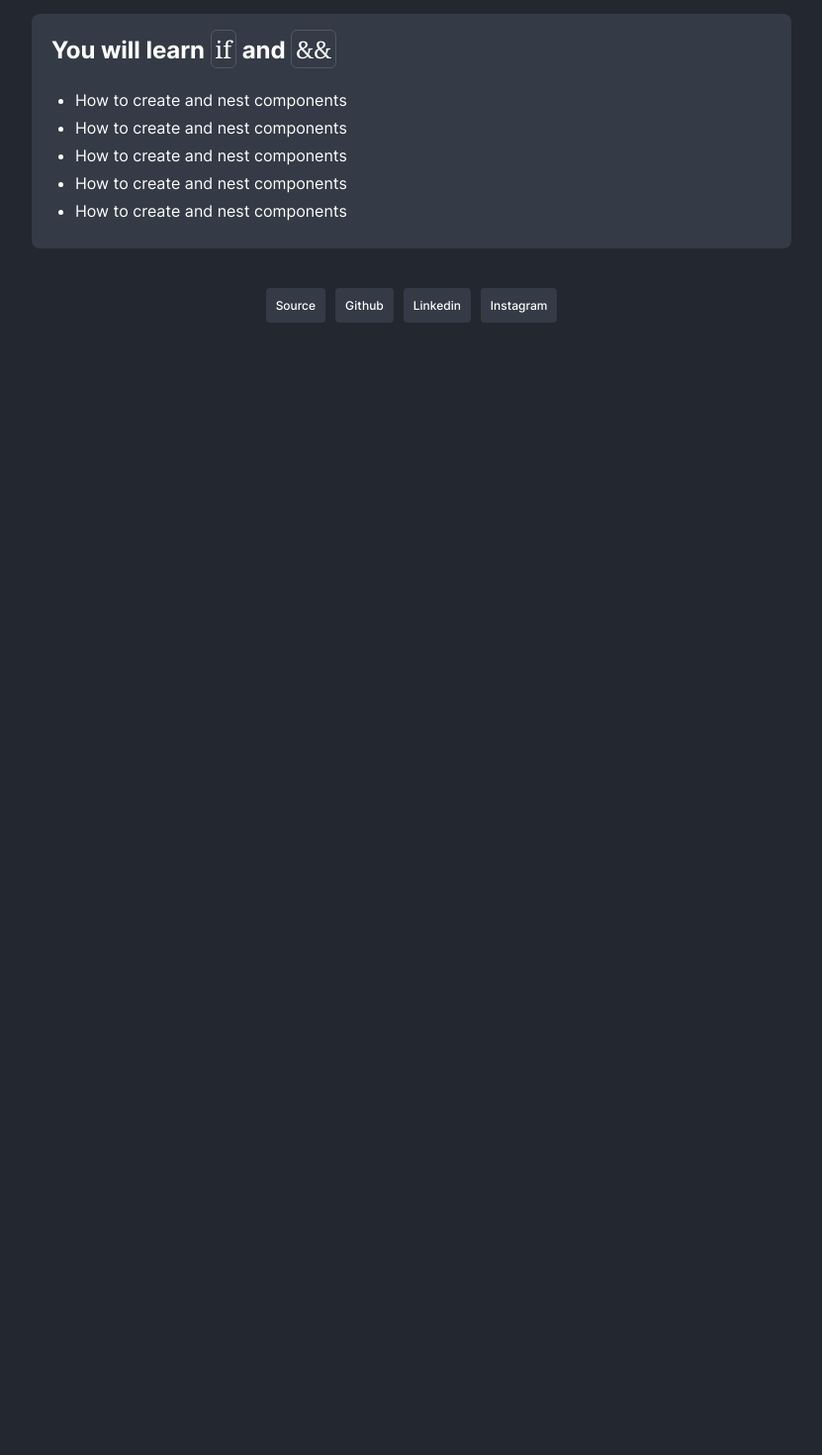
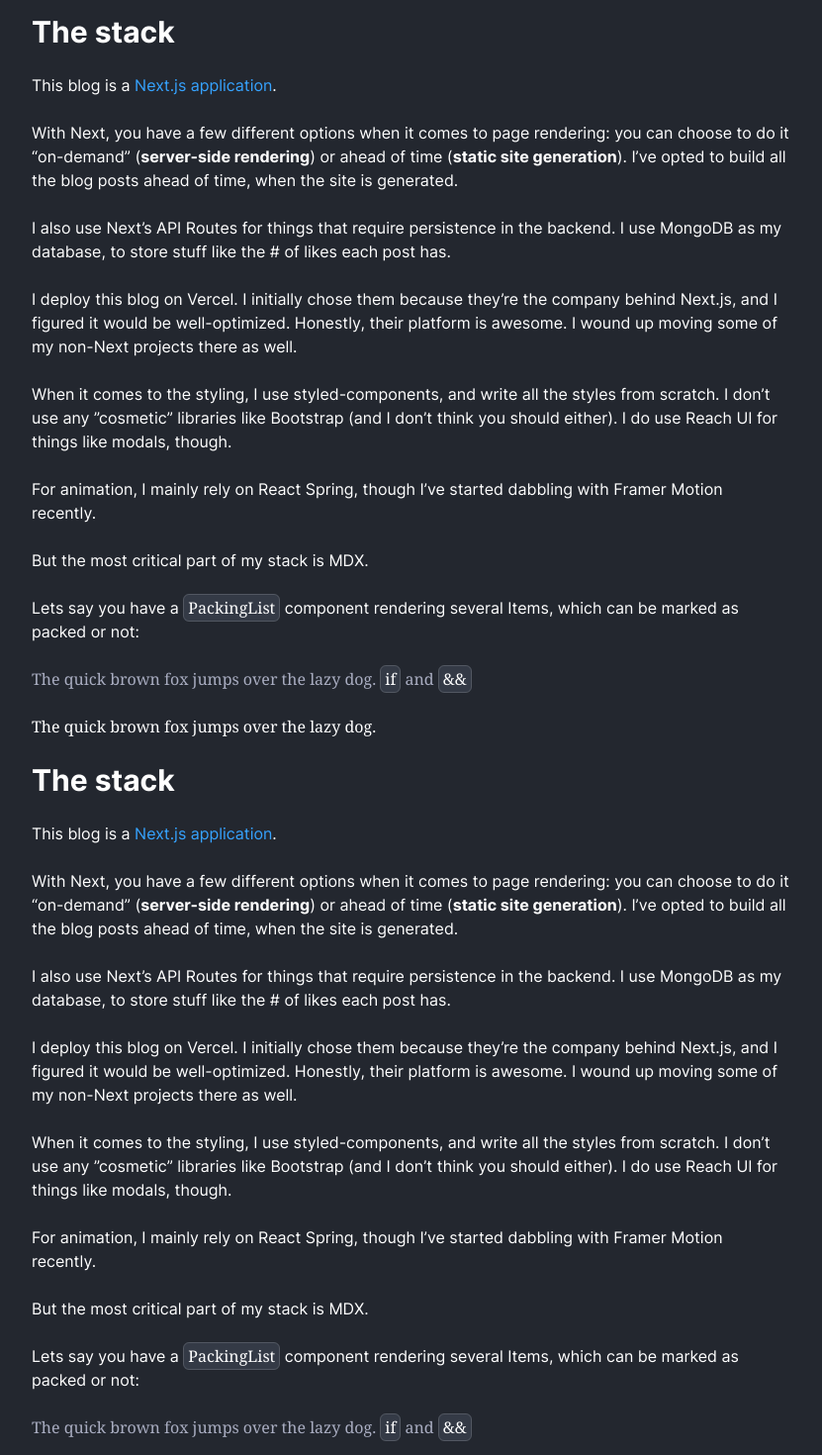
Before and after one commit to helciofranco/helciofranco.com, a Next.js app: page / in a window 1280 px wide. Shown: the part 1240-2710 px from the top of the page at 99% size, without its empty margins (224-1055 px from the left). Before the commit the page ends 1606 px from the top, so only its background shows below. Built offline with nearby package versions, Linux system fonts and the light colour scheme.

Commit message:
chore: just testing

```diff
--- a/src/modules/blog/screens/Feed/index.tsx
+++ b/src/modules/blog/screens/Feed/index.tsx
@@ -83,6 +83,120 @@ const Feed = () => {
           The quick brown fox jumps over the lazy dog.
         </Text>
 
+        <Text variant="h2" as="h2" marginBottom>
+          The stack
+        </Text>
+
+        <Text marginBottom>
+          This blog is a <Link href="aaaaa">Next.js application</Link>.
+        </Text>
+
+        <Text marginBottom>
+          With Next, you have a few different options when it comes to page
+          rendering: you can choose to do it “on-demand” (
+          <b>server-side rendering</b>) or ahead of time (
+          <b>static site generation</b>). I&rsquo;ve opted to build all the blog
+          posts ahead of time, when the site is generated.
+        </Text>
+
+        <Text marginBottom>
+          I also use Next&rsquo;s API Routes for things that require persistence
+          in the backend. I use MongoDB as my database, to store stuff like the
+          # of likes each post has.
+        </Text>
+
+        <Text marginBottom>
+          I deploy this blog on Vercel. I initially chose them because
+          they&rsquo;re the company behind Next.js, and I figured it would be
+          well-optimized. Honestly, their platform is awesome. I wound up moving
+          some of my non-Next projects there as well.
+        </Text>
+
+        <Text marginBottom>
+          When it comes to the styling, I use styled-components, and write all
+          the styles from scratch. I don&rsquo;t use any &rdquo;cosmetic&rdquo;
+          libraries like Bootstrap (and I don&rsquo;t think you should either).
+          I do use Reach UI for things like modals, though.
+        </Text>
+
+        <Text marginBottom>
+          For animation, I mainly rely on React Spring, though I&rsquo;ve
+          started dabbling with Framer Motion recently.
+        </Text>
+
+        <Text marginBottom>But the most critical part of my stack is MDX.</Text>
+
+        <Text marginBottom>
+          Lets say you have a <Code>PackingList</Code> component rendering
+          several Items, which can be marked as packed or not:
+        </Text>
+
+        <Text color="secondary" serif marginBottom>
+          The quick brown fox jumps over the lazy dog. <Code>if</Code> and{' '}
+          <Code>{'&&'}</Code>
+        </Text>
+
+        <Text serif marginBottom>
+          The quick brown fox jumps over the lazy dog.
+        </Text>
+
+        <Text variant="h2" as="h2" marginBottom>
+          The stack
+        </Text>
+
+        <Text marginBottom>
+          This blog is a <Link href="aaaaa">Next.js application</Link>.
+        </Text>
+
+        <Text marginBottom>
+          With Next, you have a few different options when it comes to page
+          rendering: you can choose to do it “on-demand” (
+          <b>server-side rendering</b>) or ahead of time (
+          <b>static site generation</b>). I&rsquo;ve opted to build all the blog
+          posts ahead of time, when the site is generated.
+        </Text>
+
+        <Text marginBottom>
+          I also use Next&rsquo;s API Routes for things that require persistence
+          in the backend. I use MongoDB as my database, to store stuff like the
+          # of likes each post has.
+        </Text>
+
+        <Text marginBottom>
+          I deploy this blog on Vercel. I initially chose them because
+          they&rsquo;re the company behind Next.js, and I figured it would be
+          well-optimized. Honestly, their platform is awesome. I wound up moving
+          some of my non-Next projects there as well.
+        </Text>
+
+        <Text marginBottom>
+          When it comes to the styling, I use styled-components, and write all
+          the styles from scratch. I don&rsquo;t use any &rdquo;cosmetic&rdquo;
+          libraries like Bootstrap (and I don&rsquo;t think you should either).
+          I do use Reach UI for things like modals, though.
+        </Text>
+
+        <Text marginBottom>
+          For animation, I mainly rely on React Spring, though I&rsquo;ve
+          started dabbling with Framer Motion recently.
+        </Text>
+
+        <Text marginBottom>But the most critical part of my stack is MDX.</Text>
+
+        <Text marginBottom>
+          Lets say you have a <Code>PackingList</Code> component rendering
+          several Items, which can be marked as packed or not:
+        </Text>
+
+        <Text color="secondary" serif marginBottom>
+          The quick brown fox jumps over the lazy dog. <Code>if</Code> and{' '}
+          <Code>{'&&'}</Code>
+        </Text>
+
+        <Text serif marginBottom>
+          The quick brown fox jumps over the lazy dog.
+        </Text>
+
         <Card>
           <Text variant="h3" as="h3" marginBottom>
             You will learn <Code>if</Code> and <Code>{'&&'}</Code>
```
